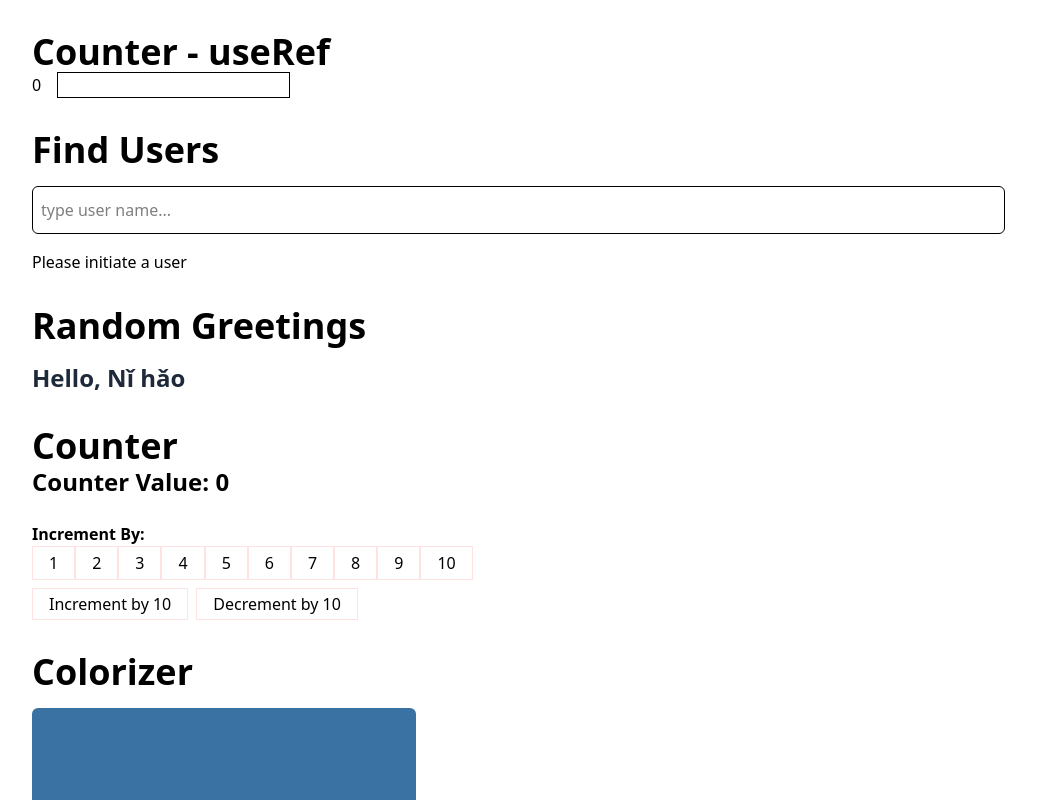
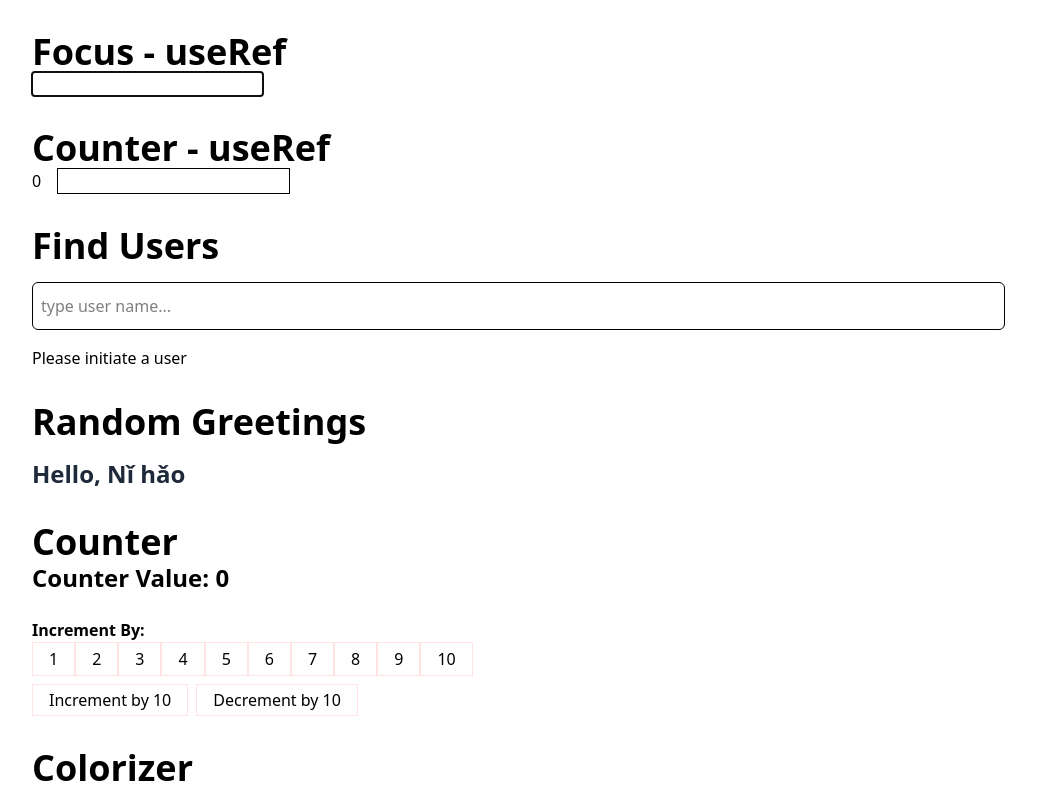
Before and after one commit to amankumar89/React.js, a React (Vite) app: page / in a window 1280 px wide. Shown: the top 800 px of the page, without its empty margins (0-1037 px from the left). Built offline with nearby package versions, Linux system fonts and the light colour scheme.

Commit message:
Add Focus component using useRef to automatically focus on an input field and update App component to include it

```diff
--- a/src/App.tsx
+++ b/src/App.tsx
@@ -1,6 +1,7 @@
 import FindUser from "./use-effect/FindUser";
 import Greeting from "./use-effect/Greeting";
 import CounterNew from "./use-ref/CounterNew";
+import Focus from "./use-ref/Focus";
 import Colorizer from "./use-state/Colorizer";
 import Counter from "./use-state/Counter";
 
@@ -8,6 +9,7 @@ const App = () => {
   return (
     <div className="App px-8">
       {/* use-ref */}
+      <Focus />
       <CounterNew />
       {/* use-effect */}
       <FindUser />
--- /dev/null
+++ b/src/use-ref/Focus.tsx
@@ -0,0 +1,18 @@
+import { useEffect, useRef } from "react";
+import AppLayout from "../AppLayout";
+
+const Focus = () => {
+  const inputElement = useRef<HTMLInputElement>(null);
+
+  useEffect(() => {
+    inputElement.current.focus();
+  }, []);
+
+  return (
+    <AppLayout title="Focus - useRef">
+      <input ref={inputElement} type="text" />
+    </AppLayout>
+  );
+};
+
+export default Focus;
```
